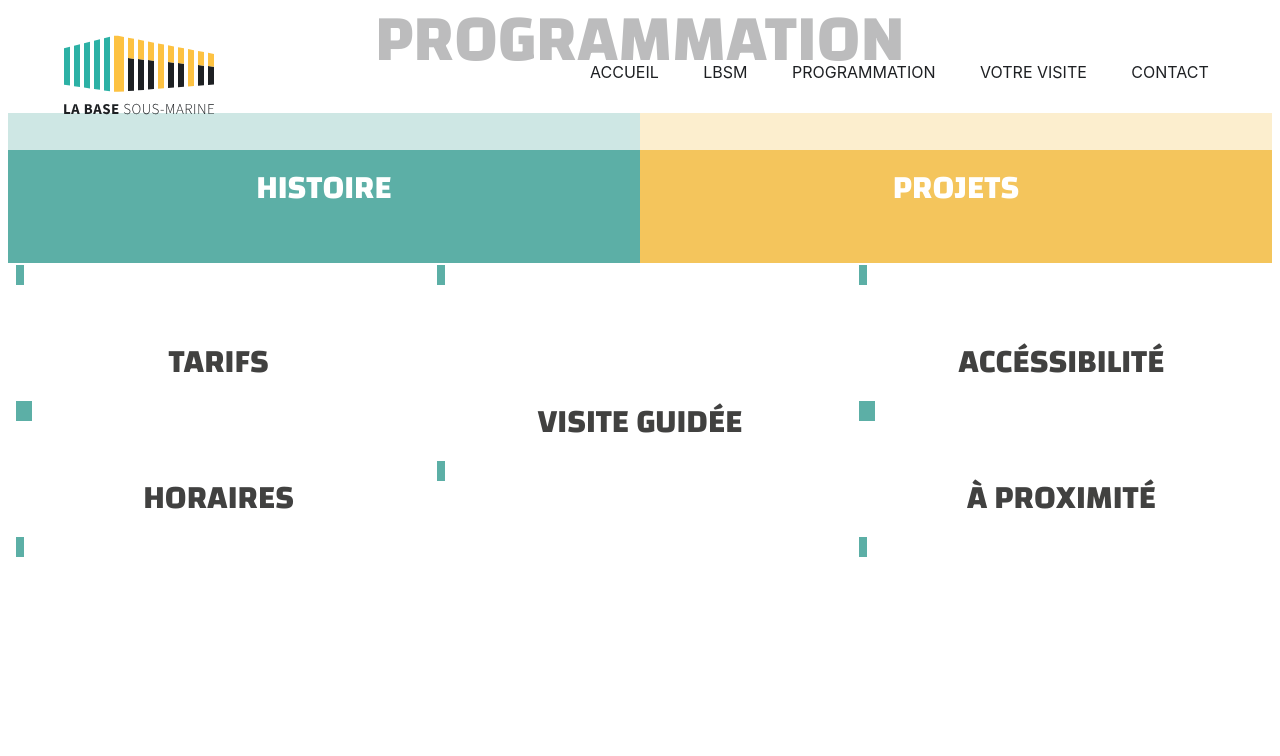
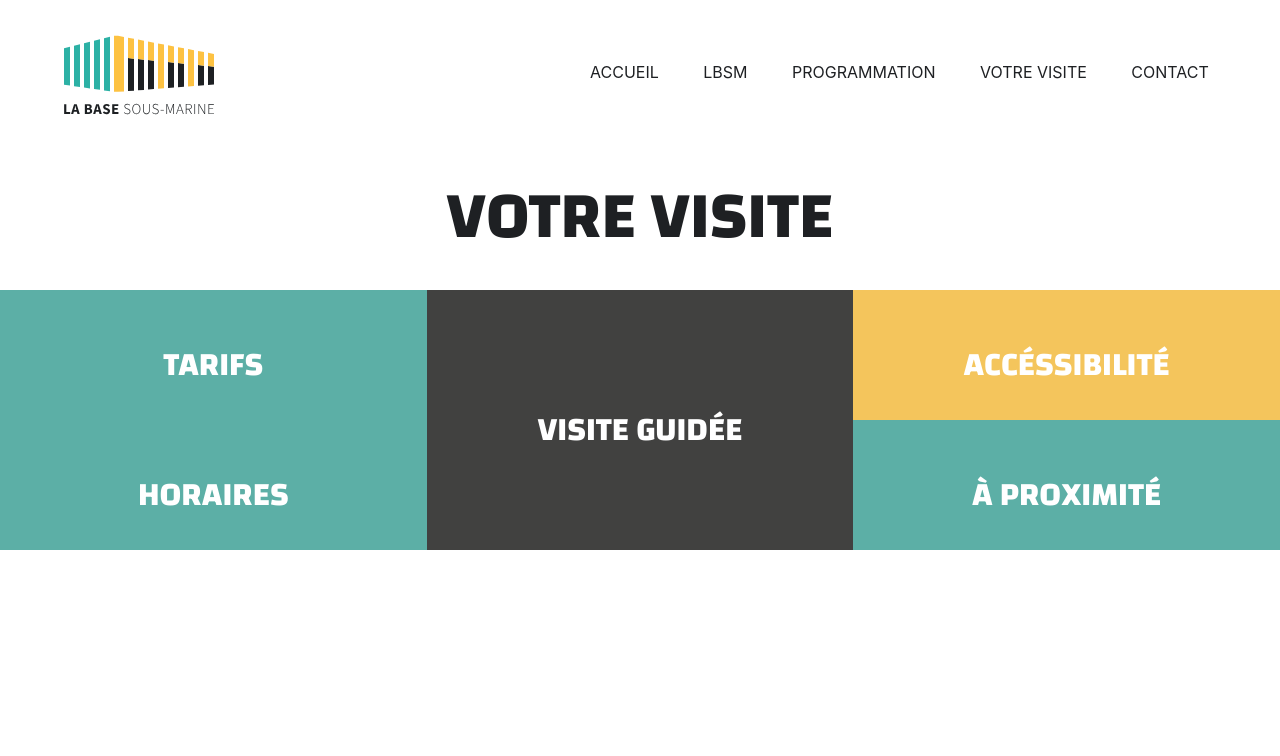
Before and after one commit to QRAVET/BSM, a PHP site: page /visite.php in a window 1280 px wide. Shown: the top 756 px of the page. Run offline with PHP 8.4, Linux system fonts and the light colour scheme.

Commit message:
mid-day 070319

```diff
--- a/contact.php
+++ b/contact.php
@@ -4,7 +4,7 @@
     <meta charset="UTF-8">
     <meta name="viewport" content="width=device-width, initial-scale=1.0">
     <meta http-equiv="X-UA-Compatible" content="ie=edge">
-    <title>Document</title>
+    <title>Contact</title>
 </head>
 <body>
 
--- a/css/style.css
+++ b/css/style.css
@@ -591,11 +591,17 @@
 .h3-auto h3 {
   margin-top: 55px;
   text-decoration: none;
+  width: 100%;
 }
 
 .h3-auto-big h3 {
-  margin-top: 115px;
+  margin-top: 120px;
   text-decoration: none;
+  width: 100%;
+}
+
+.h3-auto-big {
+  height: 300px;
 }
 
 /*Button menu page */
@@ -713,17 +719,17 @@
 }
 
 .size-menu-hover {
-  height: 300px;
+  height: 260px;
 }
 
 /*Button menu page */
 .hover-tarifs {
   background-color: #5cafa6;
-  height: 150px;
+  height: 130px;
 }
 
 .hover-tarifs a {
-  height: 150px;
+  height: 130px;
 }
 
 .hover-tarifs:hover {
@@ -735,11 +741,11 @@
 
 .hover-horaires {
   background-color: #5cafa6;
-  height: 150px;
+  height: 130px;
 }
 
 .hover-horaires a {
-  height: 150px;
+  height: 130px;
 }
 
 .hover-horaires:hover {
@@ -750,12 +756,12 @@
 }
 
 .hover-visite {
-  background-color: #5cafa6;
-  height: 150px;
+  background-color: #414140;
+  height: 260px;
 }
 
 .hover-visite a {
-  height: 150px;
+  height: 260px;
 }
 
 .hover-visite:hover {
@@ -766,12 +772,12 @@
 }
 
 .hover-access {
-  background-color: #5cafa6;
-  height: 150px;
+  background-color: #f4c55c;
+  height: 130px;
 }
 
 .hover-access a {
-  height: 150px;
+  height: 130px;
 }
 
 .hover-access:hover {
@@ -783,11 +789,11 @@
 
 .hover-proxy {
   background-color: #5cafa6;
-  height: 150px;
+  height: 130px;
 }
 
 .hover-proxy a {
-  height: 150px;
+  height: 130px;
 }
 
 .hover-proxy:hover {
@@ -797,4 +803,8 @@
   transition: 0.5s;
 }
 
+.h1-page {
+  margin: 14% 0 0 auto;
+}
+
 /*# sourceMappingURL=style.css.map */
--- a/index.php
+++ b/index.php
@@ -4,7 +4,7 @@
     <meta charset="UTF-8">
     <meta name="viewport" content="width=device-width, initial-scale=1.0">
     <meta http-equiv="X-UA-Compatible" content="ie=edge">
-    <title>Document</title>
+    <title>Accueil</title>
 
     <!-- Import FrameWork SPECTRE -->
     <link rel="stylesheet" href="https://unpkg.com/spectre.css/dist/spectre.min.css">
@@ -16,6 +16,7 @@
 
     <!-- Import CSS perso -->
     <link rel="stylesheet" href="./css/style.css">
+    <link rel="shortcut icon" type="image/x-icon" href="./img/picto/logo-bsm-color.svg">
 
 </head>
 <body class="sea body-accueil">
--- a/js/navbar.js
+++ b/js/navbar.js
@@ -2,13 +2,13 @@
 var btnContainer = document.getElementById("menunav");
 
 // Get all buttons with class="btn" inside the container
-var btns = btnContainer.getElementsByClassName("btn");
+var li = btnContainer.getElementsByClassName("btn");
 
 // Loop through the buttons and add the active class to the current/clicked button
-for (var i = 0; i < btns.length; i++) {
-  btns[i].addEventListener("click", function() {
-    var current = document.getElementsByClassName("active");
-    current[0].className = current[0].className.replace(" active", "");
-    this.className += " active";
+for (var i = 0; i < li.length; i++) {
+  li[i].addEventListener("click", function() {
+    var current = document.getElementsByClassName("active-nav");
+    current[0].className = current[0].className.replace(" active-nav", "");
+    this.className += " active-nav";
   });
 }
--- a/lbsm.php
+++ b/lbsm.php
@@ -4,7 +4,7 @@
     <meta charset="UTF-8">
     <meta name="viewport" content="width=device-width, initial-scale=1.0">
     <meta http-equiv="X-UA-Compatible" content="ie=edge">
-    <title>Document</title>
+    <title>LBSM</title>
 
     <!-- Import FrameWork SPECTRE -->
     <link rel="stylesheet" href="https://unpkg.com/spectre.css/dist/spectre.min.css">
@@ -16,6 +16,7 @@
 
     <!-- Import CSS perso -->
     <link rel="stylesheet" href="./css/style.css">
+    <link rel="shortcut icon" type="image/x-icon" href="./img/picto/logo-bsm-color.svg">
 
 </head>
 <body class="body-bsm">
--- a/programmation.php
+++ b/programmation.php
@@ -4,7 +4,7 @@
     <meta charset="UTF-8">
     <meta name="viewport" content="width=device-width, initial-scale=1.0">
     <meta http-equiv="X-UA-Compatible" content="ie=edge">
-    <title>Document</title>
+    <title>Programmation</title>
 
     <!-- Import FrameWork SPECTRE -->
     <link rel="stylesheet" href="https://unpkg.com/spectre.css/dist/spectre.min.css">
@@ -16,6 +16,7 @@
 
     <!-- Import CSS perso -->
     <link rel="stylesheet" href="./css/style.css">
+    <link rel="shortcut icon" type="image/x-icon" href="./img/picto/logo-bsm-color.svg">
 
 </head>
 <body>
--- a/visite.php
+++ b/visite.php
@@ -4,7 +4,7 @@
     <meta charset="UTF-8">
     <meta name="viewport" content="width=device-width, initial-scale=1.0">
     <meta http-equiv="X-UA-Compatible" content="ie=edge">
-    <title>Document</title>
+    <title>Votre visite</title>
 
     <!-- Import FrameWork SPECTRE -->
     <link rel="stylesheet" href="https://unpkg.com/spectre.css/dist/spectre.min.css">
@@ -16,6 +16,7 @@
 
     <!-- Import CSS perso -->
     <link rel="stylesheet" href="./css/style.css">
+    <link rel="shortcut icon" type="image/x-icon" href="./img/picto/logo-bsm-color.svg">
 
 </head>
 <body class="body-visite">
@@ -30,35 +31,28 @@
                 <a href="#intro"><img src="img/picto/button/button-grey.svg" alt="ancre-section-suivante"></a>
             </div>
         </div>
-        <div class="columns">
-            <div class="container grid-xl text-center">
-                <h1>programmation</h1>
+        <div class="columns h1-page">
+            <div class="container text-center">
+                <h1>votre visite</h1>
             </div>
         </div>
+
         <!-- Buttons picture hover -->
-        <div class="container">
-            <div class="columns white">
-                <a class="column col-6 col-md-12 text-center h3-auto hover-histoire" href="#histoire"><h3>histoire</h3></a>
-                <a class="column col-6 col-md-12 text-center h3-auto hover-projets" href="#projets"><h3>projets</h3></a>
+        <div class="columns">
+            <div class="column col-4 size-menu-hover white">
+                <a class="columns text-center h3-auto hover-tarifs" href="#tarifs"><h3>tarifs</h3></a>
+                <a class="columns text-center h3-auto hover-horaires" href="#horaires"><h3>horaires</h3></a>
+            </div>
+            <div class="column col-4 white"">
+                <a class="columns text-center h3-auto-big hover-visite" href="#visite"><h3>visite guidée</h3></a>
+            </div>
+            <div class="column col-4 white"">
+                <a class="columns text-center h3-auto hover-access" href="#access"><h3>accéssibilité</h3></a>
+                <a class="columns text-center h3-auto hover-proxy" href="#proxy"><h3>à proximité</h3></a>
             </div>
         </div>
-        <!-- Buttons picture hover -->
-        <div class="container">
-            <div class="columns medium-grey">
-                <div class="column col-4 size-menu-hover">
-                    <a class="column col-12 text-center h3-auto hover-tarifs" href="#tarifs"><h3>tarifs</h3></a>
-                    <a class="column col-12 text-center h3-auto hover-horaires" href="#horaires"><h3>horaires</h3></a>
-                </div>
-                <div class="column col-4">
-                    <a class="column col-12 text-center h3-auto-big hover-visite" href="#visite"><h3>visite guidée</h3></a>
-                </div>
-                <div class="column col-4">
-                    <a class="column col-12 text-center h3-auto hover-access" href="#access"><h3>accéssibilité</h3></a>
-                    <a class="column col-12 text-center h3-auto hover-proxy" href="#proxy"><h3>à proximité</h3></a>
-                </div>
-            </div>
-        </div>
-    </div>
+
+    </div><!-- fin de container -->
 
 
     <!-- footer -->
```
Also changed, not shown: sass/stylesheet.scss (+24 -14 lines), 1 other file.
